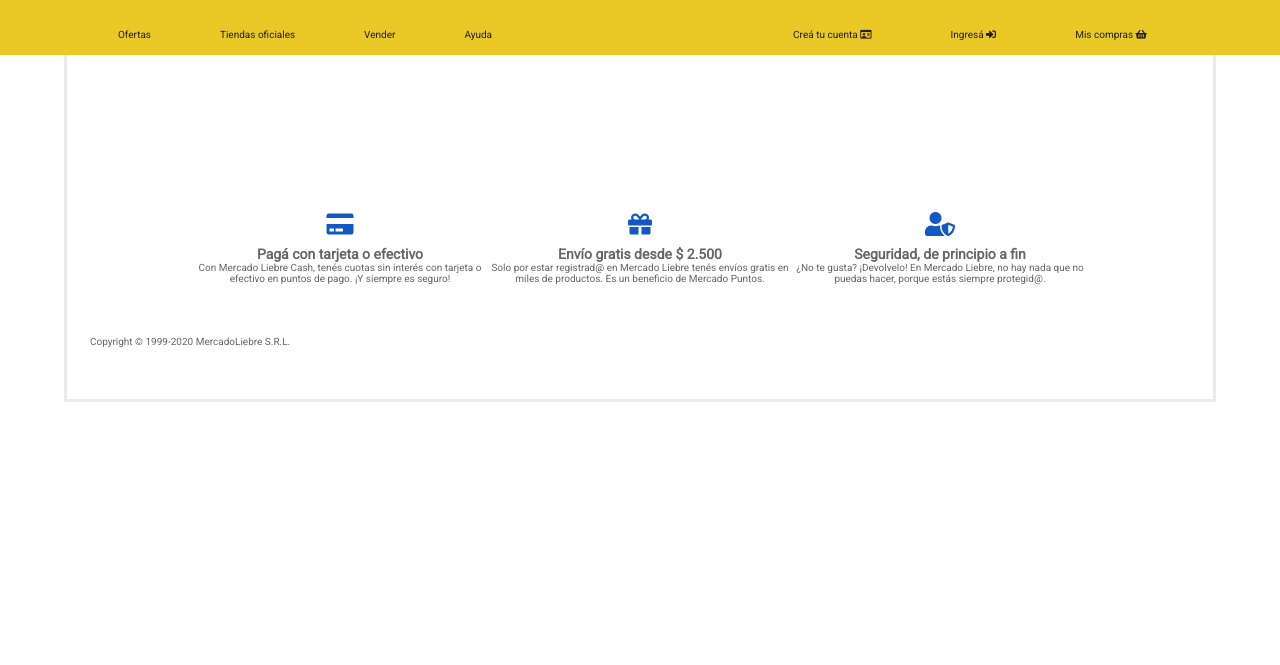
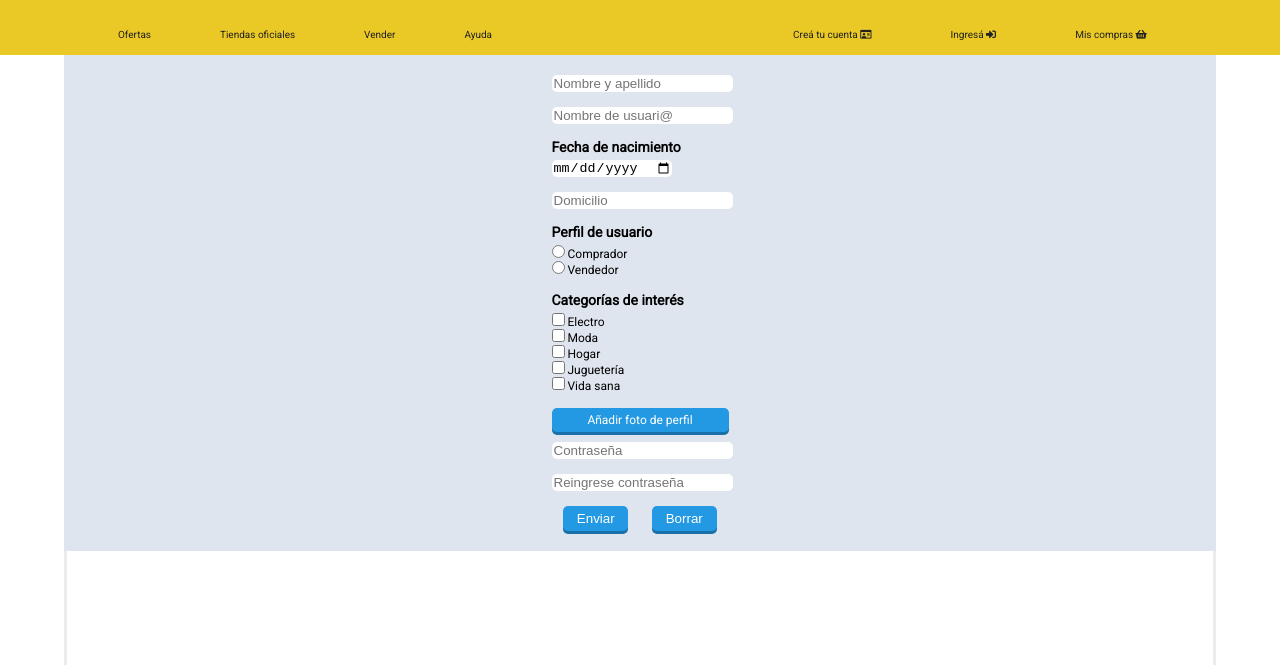
Before and after one commit to lio85/individual_mercado_liebre, a website: page views/register.html in a window 1280 px wide. Shown: the part 62-727 px from the top of the page. Drawn offline with Linux system fonts and the light colour scheme; files that its build step writes are made by us from their sources; files whose address does not match are found by name.

Commit message:
Terminado el register.html (faltan detalles - revisar)

```diff
--- a/public/css/register.css
+++ b/public/css/register.css
@@ -1,17 +1,94 @@
 /* * {
     box-sizing: border-box;
     margin: 0;
+    padding: 0;
 } */
 
 
 .form {
 
-    border:1px solid red;
+    /* border:1px solid red;   */
+    background-color: #dfe5ee;
+    padding: 20px;
+
+    width: 90vw;
+    margin: auto;
+    /* text-align: center; */
+
+}
+
+#general-container-form {
+    width: 177px;
+    margin: auto;
 
 }
 
 .form-item {
+    /* border: 1px solid black; */
+    margin-bottom: 15px;
+}
 
-    border: 1px solid black;
+form input {
+    border: none;
+    border-radius: 5px;
+}
+
+.label-form {
+    display: block;
+    font-weight: bold;
+    font-size: 14px;
+    margin-bottom: 5px;
+}
+
+.form ul {
+    list-style: none;
+    padding-left: 0;
+
 
 }
+
+#div-button {
+    margin-bottom: 10px;
+    background-color: #2499e3;
+    padding: 5px 0;
+    position: relative;
+    border-radius: 5px;
+    box-shadow: 0px 3px 0px #1a71a9;
+    width: 177px;
+}
+
+#name-button {
+    display: block;
+    text-align: center;
+    color: #ffffff;
+}
+
+#add-picture {
+    position: absolute;
+    top: 0;
+    right: 0;
+    left: 0;
+    bottom: 0;
+    width: 100%;
+    height: 100%;
+    opacity: 0;
+
+}
+
+#cont-buttons {
+    width: 177px;
+    display: flex;
+    justify-content: space-around;
+}
+
+.form-button {
+    background-color: #2499e3;
+    padding: 5px 0;
+    border-radius: 5px;
+    /* box-shadow: 0px 3px 0px #1a71a9; */
+    color: #ffffff;
+    width: 65px;
+    border: 0;
+    box-shadow: 0px 3px 0px #1a71a9;
+
+}
--- a/views/register.html
+++ b/views/register.html
@@ -56,71 +56,96 @@
 
 
 
-        <!-- <form action="./" method="GET" class="form">
-
+        <form action="./" method="GET" class="form">
+            <div id="general-container-form">
                 <div class="name-surname form-item">
-                <label for="">Nombre y apellido</label>
-                <input type="text" name="nombreUsuario">
+                    <!-- <label for="">Nombre y apellido</label> -->
+                    <input placeholder="Nombre y apellido" type="text" name="nombreUsuario" >
                 </div>
 
                 <div class="user-name form-item">
-                <label for="">Nombre de usuari@</label>
-                <input type="text" name="nombreUsuario">
+                    <!-- <label for="">Nombre de usuari@</label> -->
+                    <input placeholder="Nombre de usuari@" type="text" name="nombreUsuario">
                 </div>
 
-            <div ->
-                <label for="date-of-birth form-item">Fecha de nacimiento</label>
+                <div class="born-birthday form-item">
+                    <label id="date-of-birth" class="label-form">Fecha de nacimiento</label>
                     <input type="date" name="nombreUsuario" min="1890-01-01">
                 </div>
 
                 <div class="adress form-item">
-                <label for="">Domicilio</label>
-                <input type="text" name="nombreUsuario">
+                    <!-- <label for="">Domicilio</label> -->
+                    <input placeholder="Domicilio" type="text" name="nombreUsuario">
                 </div>
 
                 <div class="user-profile form-item">
-                <label for="">Perfil de usuario</label>
-                <label for="">Comprador<input type="radio" name="perfilUsuario" value="comprar"></label>
-                <label for="">Vendedor<input type="radio" name="perfilUsuario" value="vender"></label>
+                    <label class="label-form" for="">Perfil de usuario</label>
+                    <ul>
+                        <li>
+                            <label><input type="radio" name="perfilUsuario" value="comprar"> Comprador</label>
+                        </li>
+                        <li>
+                            <label for=""><input type="radio" name="perfilUsuario" value="vender"> Vendedor</label>
+                        </li>
+                    </ul>
                 </div>
 
                 <div class="interest-categories form-item">
-                <label for="">Categorías de interés</label>
-                    <input type="checkbox" name="categorias" value="categorias">Electro</label>
-                    <input type="checkbox" name="categorias" value="categorias">Moda</label>
-                    <input type="checkbox" name="categorias" value="categorias">Hogar</label>
-                    <input type="checkbox" name="categorias" value="categorias">Juguetería</label>
-                    <input type="checkbox" name="categorias" value="categorias">Vida sana</label>
+                    <label class="label-form" for="">Categorías de interés</label>
+                    <ul>
+                        <li>
+                        <label><input type="checkbox" name="categorias" value="categorias"> Electro </label>
+                        </li>
+                        <li>
+                        <label></label><input type="checkbox" name="categorias" value="categorias"> Moda</label>
+                        </li>
+                        <li>
+                        <label><input type="checkbox" name="categorias" value="categorias"> Hogar</label>
+                        </li>
+                        <li>
+                        <label><input type="checkbox" name="categorias" value="categorias"> Juguetería</label>
+                        </li>
+                        <li>
+                        <label><input type="checkbox" name="categorias" value="categorias"> Vida sana</label>
+                        </li>
+                    </ul>
                 </div>
 
-            <div class="profile-picture form-item">
-                <label for="">Foto de usuario</label>
-                <input type="file" name="nombreUsuario" accept=".jpg">
+
+
+                <div id="div-button" class="form-item">
+                    <label id="name-button" for="">Añadir foto de perfil</label>
+                    <input type="file" name="nombreUsuario" accept=".jpg" id="add-picture">
                 </div>
 
+
+
+
                 <div class="password form-item">
-                <label for="">Contraseña</label>
-                <input type="password" name="password">
+                    <!-- <label for="">Contraseña</label> -->
+                    <input placeholder="Contraseña" type="password" name="password">
                 </div>
 
                 <div class="confirm-password form-item">
-                <label for="">Confirmar contraseña</label>
-                <input type="password" name="password">
+                    <!-- <label for="">Confirmar contraseña</label> -->
+                    <input placeholder="Reingrese contraseña" type="password" name="password">
                 </div>
-
-            <button class="submit-button form-item" type="submit">Enviar</button>
-            <button class="reset-button form-item" type="reset">Borrar</button>
-
-        </form> -->
+                <div id="cont-buttons">
+                    <button class="form-button" type="submit">Enviar</button>
+                    <button class="form-button" type="reset">Borrar</button>
+                </div>
+            </div>
+        </form>
 
 <!-- -------------------------------------------------------------------------------------------------- -->
 
 <footer class="main_footer">
+    <div class="footer-content">
         <section class="footer_section">
             <i class="fas fa-credit-card footer_icon"></i>
             <h4>Pagá con tarjeta o efectivo</h4>
             <p>
-                        Con Mercado Liebre Cash, tenés cuotas sin interés con tarjeta o efectivo en
+                Con MercadoLiebreCash, tenés cuotas sin interés con tarjeta o efectivo en
                 puntos de pago. ¡Y siempre es seguro!
             </p>
         </section>
@@ -137,16 +162,35 @@
             <h4>
                 Seguridad, de principio a fin</h4>
             <p>
-                        ¿No te gusta? ¡Devolvelo! En Mercado Liebre, no hay nada que no puedas hacer,
+                ¿No te gusta? ¡Devolvelo! En MercadoLiebre, no hay nada que no puedas hacer,
                 porque estás siempre protegid@.
             </p>
         </section>
+    </div>
     <section id="copy">
         Copyright © 1999-2020 MercadoLiebre S.R.L.
     </section>
 </footer>
 
+
+
+
+
+
+
+
+
+
+
+<!-- <div class="div-button">
+    <label for="" class="name-button">Foto de perfil</label>
+    <input type="file" name="nombreUsuario" accept=".jpg"  class="submit-boton">
+</div> -->
+
+
 </body>
+
+
 
 </html>
 
```
Lines whose indentation alone changed are shown as unchanged.
